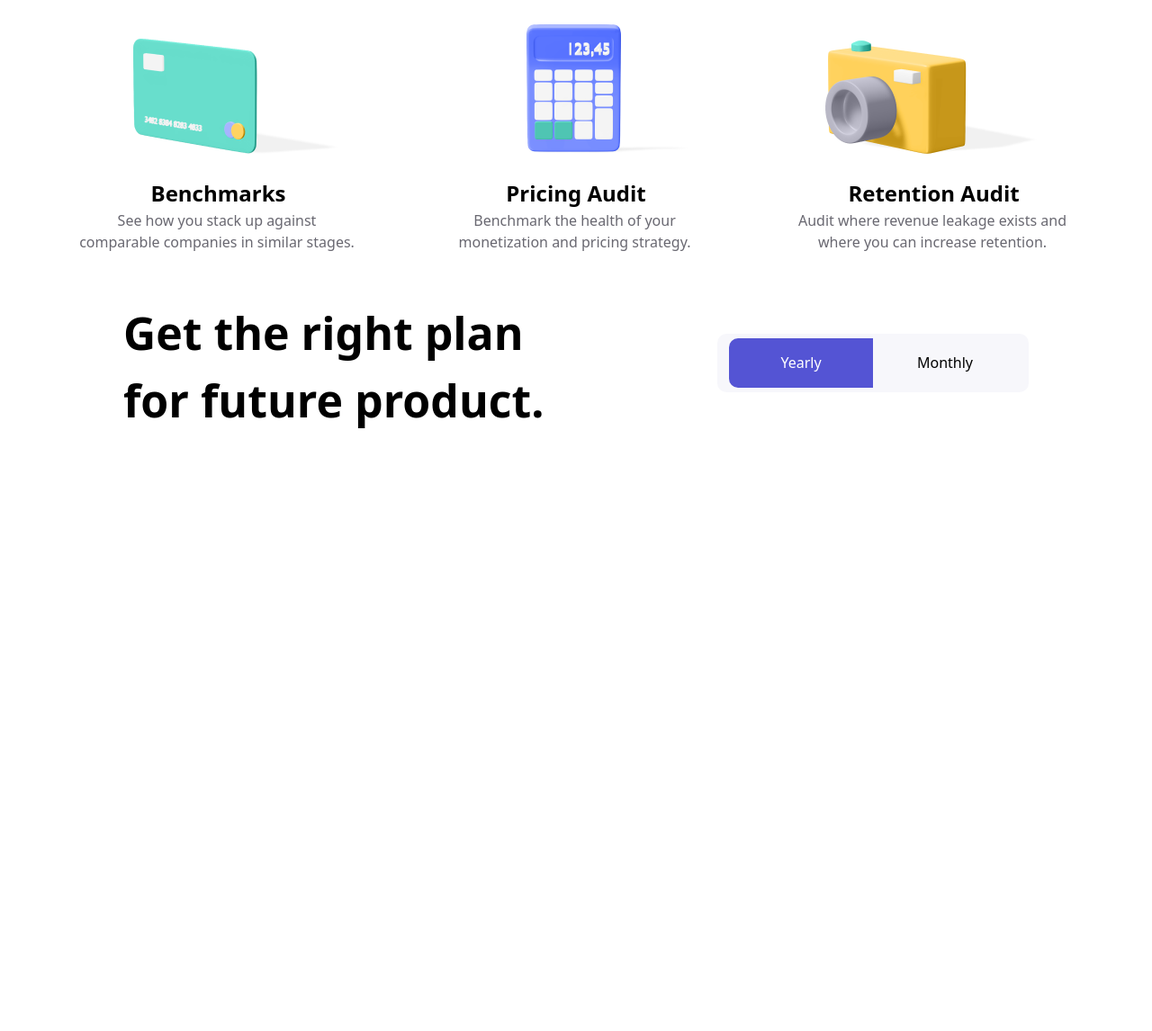
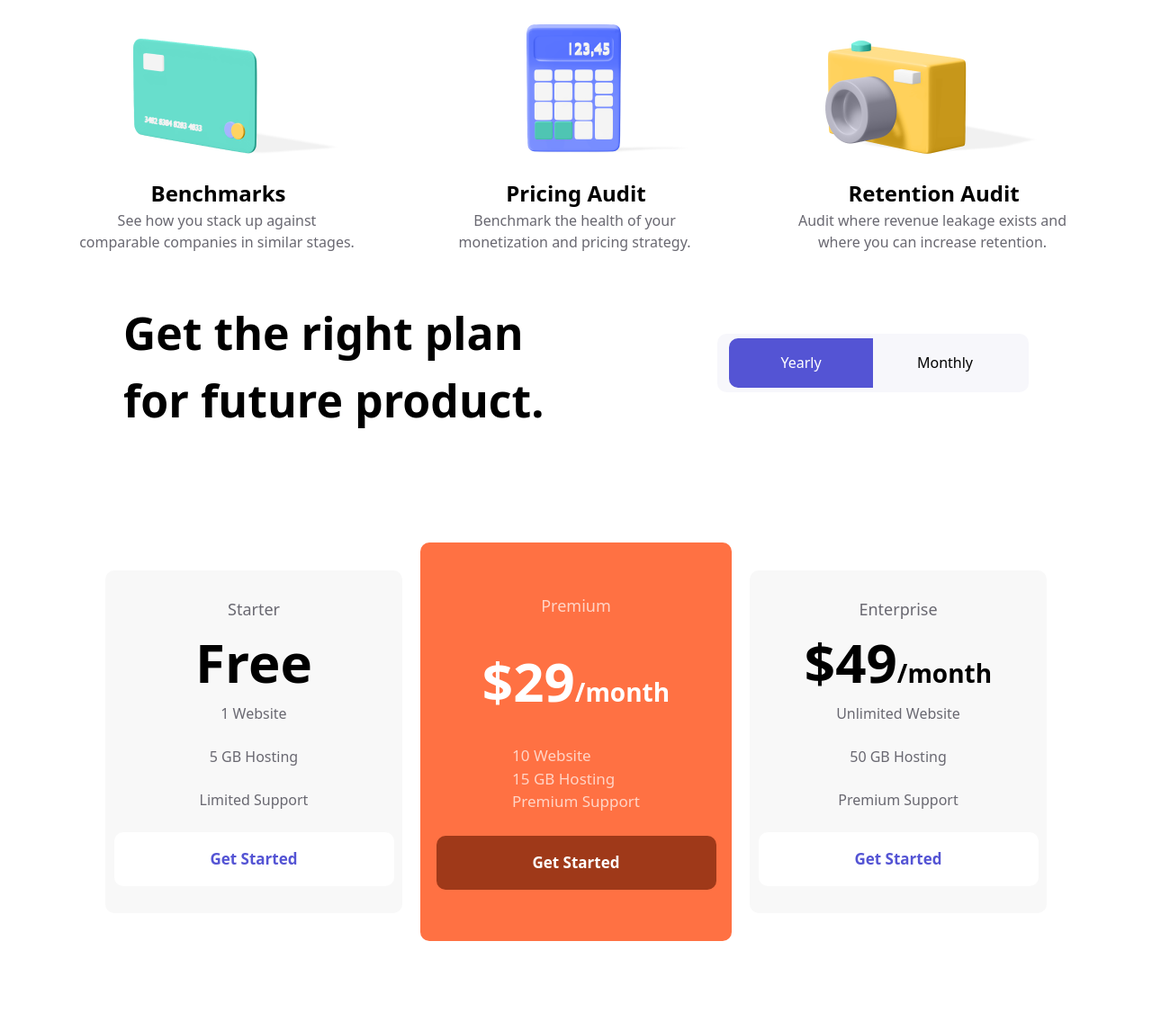
Before and after one commit to sino-Git379/tailandHomeWork, a website: page index.html in a window 1280 px wide. Shown: the part 1978-3124 px from the top of the page at 90% size. Before the commit the page ends 2481 px from the top, so only its background shows below. Drawn offline with Linux system fonts and the light colour scheme.

Commit message:
Add last section montly subscriptions

```diff
--- a/index.html
+++ b/index.html
@@ -67,25 +67,82 @@
         <div class="w-[310px] h-[300px] ">
             <div><img src="./forimgs/Icon 001.png" alt=""></div>
             <p class="text-[24px] font-bold text-center">Benchmarks</p>
-            <p class="text-[16px] text-[#696871] text-center w-[307px]">See how you stack up against comparable companies in similar
+            <p class="text-[16px] text-[#696871] text-center w-[307px]">See how you stack up against comparable
+                companies in similar
                 stages.</p>
         </div>
         <div class="w-[310px] h-[300px] ">
             <div><img src="./forimgs/Icon 002.png" alt=""></div>
             <p class="text-[24px] font-bold text-center">Pricing Audit</p>
-            <p class="text-[16px] text-[#696871] text-center w-[307px]">Benchmark the health of your monetization and pricing strategy.</p>
+            <p class="text-[16px] text-[#696871] text-center w-[307px]">Benchmark the health of your monetization and
+                pricing strategy.</p>
         </div>
         <div class="w-[310px] h-[300px] ">
             <div><img src="./forimgs/Icon 003.png" alt=""></div>
             <p class="text-[24px] font-bold text-center">Retention Audit</p>
-            <p class="text-[16px] text-[#696871] text-center w-[307px]">Audit where revenue leakage exists and where you can increase retention.</p>
+            <p class="text-[16px] text-[#696871] text-center w-[307px]">Audit where revenue leakage exists and where you
+                can increase retention.</p>
         </div>
     </section>
     <section class=" max-w-[1440px] h-[200px] m-auto  flex items-center justify-evenly">
         <p class="text-[50px] font-[700] w-[523px] h-[140px]">Get the right plan for future product.</p>
         <div class="w-[346px] h-[65px] bg-[#F7F7FB] flex justify-center items-center rounded-[10px]">
-            <div class="w-[160px] h-[55px] rounded-l-[10px] bg-[#5454D4] flex items-center justify-center"><p class="text-white">Yearly</p></div>
-            <div class="w-[160px] h-[55px] rounded-r-[10px]  flex items-center justify-center"><p>Monthly</p></div>
+            <div class="w-[160px] h-[55px] rounded-l-[10px] bg-[#5454D4] flex items-center justify-center">
+                <p class="text-white">Yearly</p>
+            </div>
+            <div class="w-[160px] h-[55px] rounded-r-[10px]  flex items-center justify-center">
+                <p>Monthly</p>
+            </div>
+        </div>
+    </section>
+    <section class="max-w-[1440px] m-auto flex items-center justify-center py-[100px] gap-[20px]">
+        <div class="w-[330px] h-[381px] bg-[#F8F8F8] rounded-[10px] flex flex-col items-center justify-center">
+
+            <p class="text-[18px] text-[#696871]">Starter</p>
+            <p class="text-[60px] font-bold">Free</p>
+            <ul class="text-center">
+                <li class="text-[#696871] text-[16px]">1 Website</li>
+                <br>
+                <li class="text-[#696871] text-[16px]">5 GB Hosting</li>
+                <br>
+                <li class="text-[#696871] text-[16px]">Limited Support</li>
+                <br>
+            </ul>
+            <button
+                class="w-[311px] h-[60px] bg-white rounded-[10px] text-[17px] font-[700] text-[#5454D4] hover:bg-[#3b3b92] hover:text-white">Get
+                Started</button>
+
+        </div>
+        <div
+            class="w-[346px] h-[443px] bg-[#FF7143] rounded-[10px] flex flex-col items-center justify-center gap-y-[25px]">
+            <p class="text-[18px] text-[#FFFFFFB2]">Premium</p>
+            <p class="text-[60px] font-bold text-white">$29<span class="text-[28px]">/month</span></p>
+            <ul>
+                <li class="text-[#FFFFFFB2] text-[17px]">10 Website</li>
+                <li class="text-[#FFFFFFB2] text-[17px]">15 GB Hosting</li>
+                <li class="text-[#FFFFFFB2] text-[17px]">Premium Support</li>
+            </ul>
+            <button
+                class="w-[311px] h-[60px] bg-[#9F3919] rounded-[10px] text-[17px] font-[700] text-white hover:bg-[#581d0b] hover:text-white">Get
+                Started</button>
+
+        </div>
+        <div class="w-[330px] h-[381px] bg-[#F8F8F8] rounded-[10px] flex flex-col items-center justify-center">
+
+            <p class="text-[18px] text-[#696871]">Enterprise</p>
+            <p class="text-[60px] font-bold ">$49<span class="text-[28px]">/month</span></p>
+            <ul class="text-center">
+                <li class="text-[#696871] text-[16px]">Unlimited Website</li>
+                <br>
+                <li class="text-[#696871] text-[16px]">50 GB Hosting</li>
+                <br>
+                <li class="text-[#696871] text-[16px]">Premium Support</li>
+                <br>
+            </ul>
+            <button
+                class="w-[311px] h-[60px] bg-white rounded-[10px] text-[17px] font-[700] text-[#5454D4] hover:bg-[#3b3b92] hover:text-white">Get
+                Started</button>
+
         </div>
     </section>
 
```
Also changed, not shown: src/output.css.
